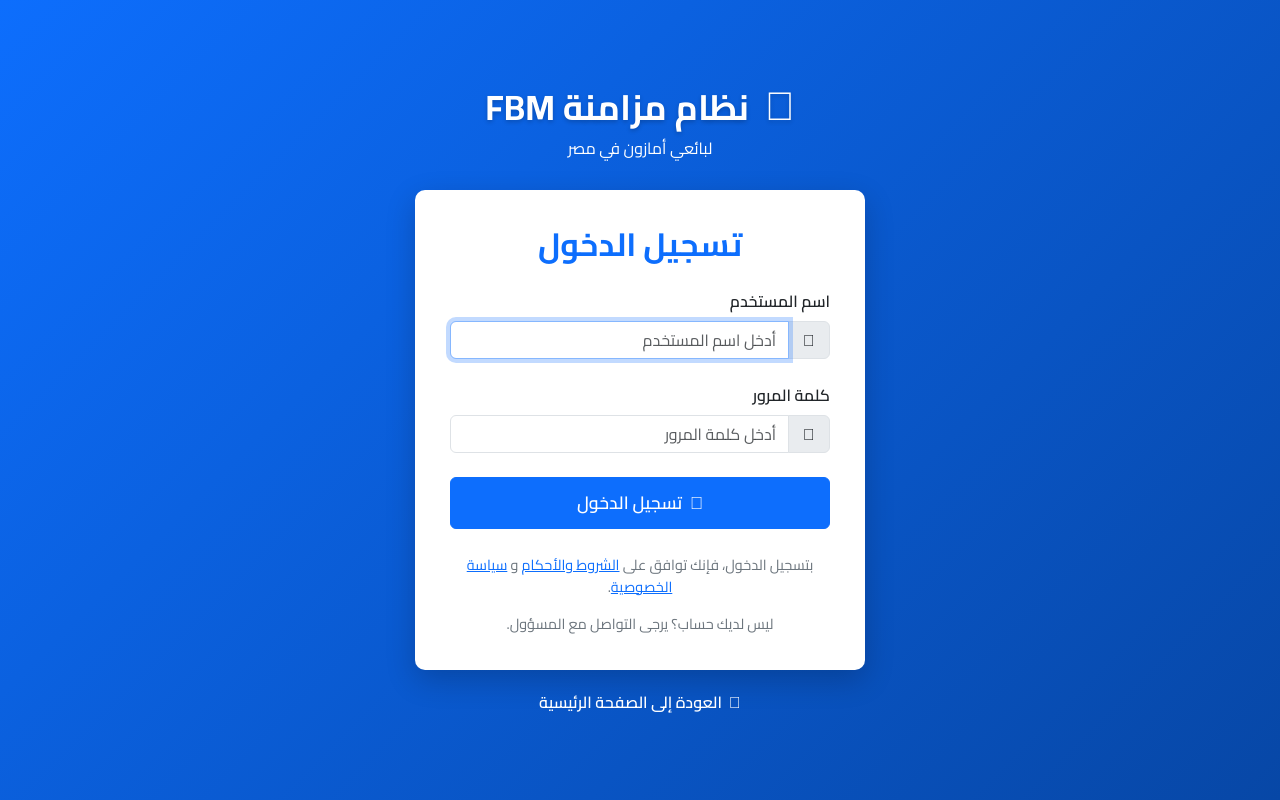
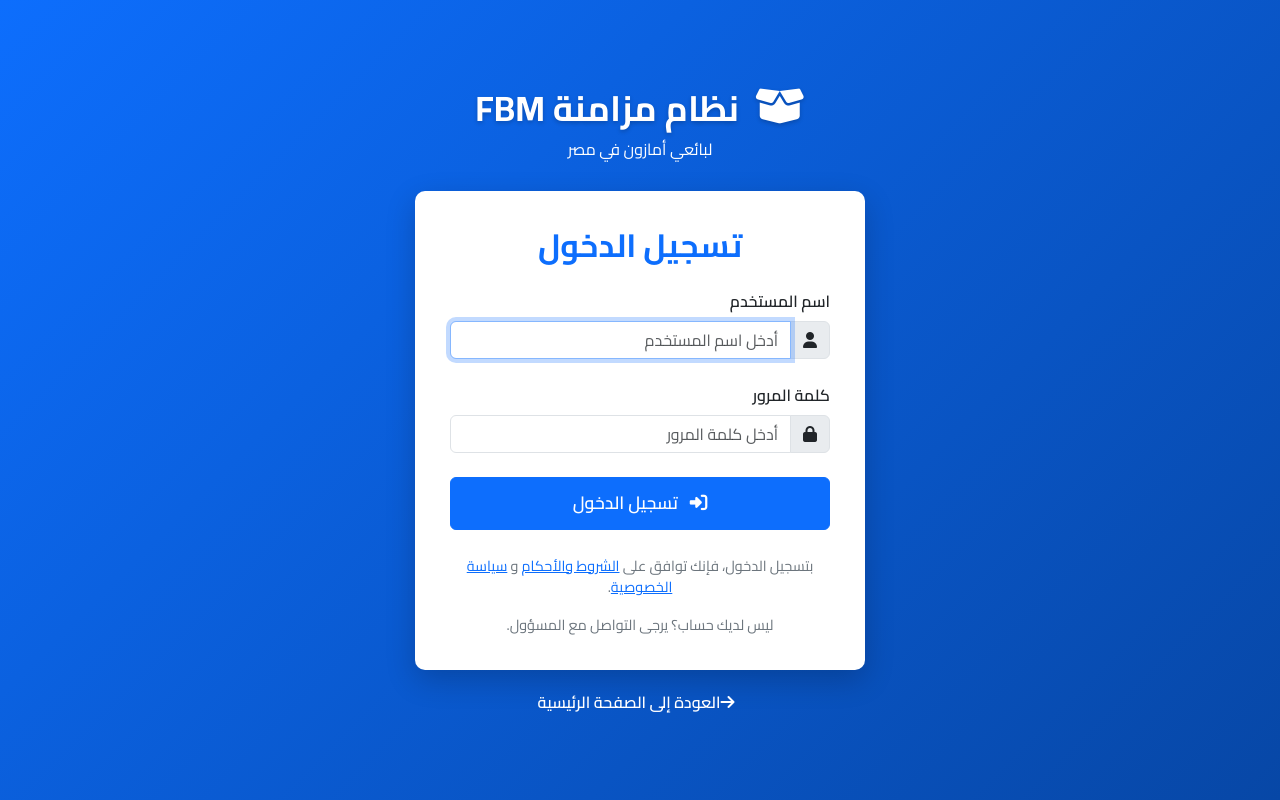
Before and after one commit to MWHEBA/MWHEBA_Amazon, a Django app: page /login/ in a window 1280 px wide. Run offline with Django 4.2, Linux system fonts and the light colour scheme.

Commit message:
إصلاح مشكلة الأيقونات في صفحة تسجيل الدخول والصفحة الرئيسية

```diff
--- a/templates/registration/login.html
+++ b/templates/registration/login.html
@@ -11,7 +11,7 @@
     <!-- Bootstrap RTL CSS -->
     <link rel="stylesheet" href="https://cdn.jsdelivr.net/npm/bootstrap@5.3.0/dist/css/bootstrap.rtl.min.css">
     <!-- Font Awesome -->
-    <link rel="stylesheet" href="https://cdnjs.cloudflare.com/ajax/libs/font-awesome/6.5.1/css/all.min.css">
+    <link rel="stylesheet" href="https://cdnjs.cloudflare.com/ajax/libs/font-awesome/6.4.0/css/all.min.css">
     <style>
         body {
             background: linear-gradient(135deg, #0d6efd, #0747a6);
@@ -23,34 +23,14 @@
             font-family: 'Cairo', sans-serif !important;
         }
 
-        /* تطبيق الخط على جميع العناصر */
-        * {
+        /* تطبيق الخط على جميع العناصر باستثناء الأيقونات */
+        *, *:not(i) {
             font-family: 'Cairo', sans-serif !important;
         }
 
-        /* إصلاح عرض الأيقونات في الاتجاه RTL */
-        .fa, .fas, .far, .fal, .fab, .fa-solid, .fa-regular, .fa-light, .fa-thin, .fa-duotone, .fa-brands {
-            display: inline-block !important;
-        }
-
-        /* إصلاح موضع الأيقونات في الحقول */
-        .input-group-text {
-            background-color: #e9ecef;
-            display: flex;
-            align-items: center;
-            justify-content: center;
-            width: 42px;
-        }
-
-        /* إصلاح المسافة بين الأيقونات والنص */
-        .me-1, .me-2 {
-            margin-left: 0.25rem !important;
-            margin-right: 0 !important;
-        }
-
-        .ms-2 {
-            margin-right: 0.5rem !important;
-            margin-left: 0 !important;
+        /* استثناء أيقونات Font Awesome */
+        i.fas, i.fab, i.far, i.fa, [class*=" fa-"], [class^=fa-] {
+            font-family: 'Font Awesome 6 Free' !important;
         }
 
         .login-container {
@@ -94,6 +74,10 @@
 
         .form-label {
             font-weight: 600;
+        }
+
+        .input-group-text {
+            background-color: #e9ecef;
         }
 
         .login-btn {
@@ -143,7 +127,7 @@
 
             {% if form.errors %}
             <div class="alert alert-danger">
-                <p class="mb-0"><i class="fas fa-exclamation-circle"></i>&nbsp; اسم المستخدم أو كلمة المرور غير صحيحة. يرجى المحاولة مرة أخرى.</p>
+                <p class="mb-0"><i class="fas fa-exclamation-circle me-2"></i> اسم المستخدم أو كلمة المرور غير صحيحة. يرجى المحاولة مرة أخرى.</p>
             </div>
             {% endif %}
 
@@ -167,7 +151,7 @@
 
                 <div class="d-grid gap-2">
                     <button type="submit" class="btn btn-primary login-btn">
-                        <i class="fas fa-sign-in-alt"></i>&nbsp; تسجيل الدخول
+                        <i class="fas fa-sign-in-alt me-2"></i> تسجيل الدخول
                     </button>
                 </div>
 
@@ -182,7 +166,7 @@
 
         <div class="back-to-home">
             <a href="{% url 'home' %}">
-                <i class="fas fa-arrow-right"></i>&nbsp; العودة إلى الصفحة الرئيسية
+                <i class="fas fa-arrow-right ms-2"></i> العودة إلى الصفحة الرئيسية
             </a>
         </div>
     </div>
```
Also changed, not shown: templates/base_public.html (+4 -15 lines).
